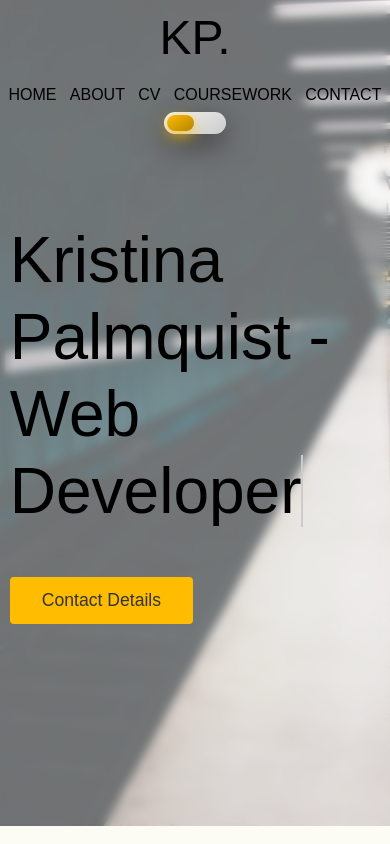
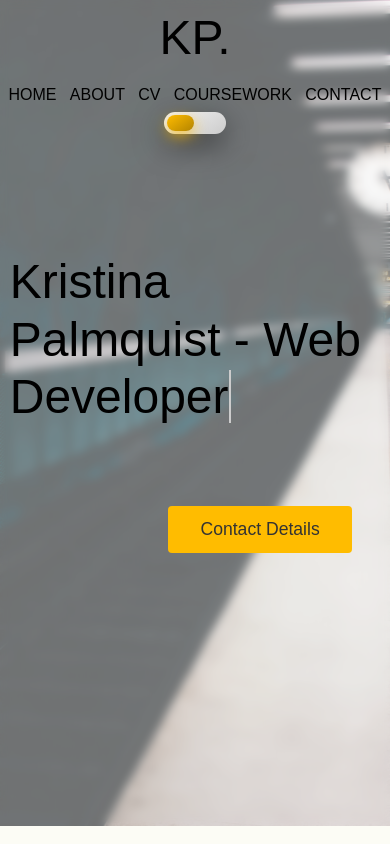
Before and after one commit to KristinaPalmquist/vanillaJSsite, a website: page dist/index.html in a window 390 px wide. Shown: the top 844 px of the page. Drawn offline with Linux system fonts and the light colour scheme; a web font is replaced by a local one.

Commit message:
Added social links

```diff
--- a/scss/main.scss
+++ b/scss/main.scss
@@ -378,9 +378,14 @@
 
     .container {
       display: grid;
+      // height: calc(100vh + 6rem);
+      height: 100%;
 
       #title-div {
-        margin-top: 35%;
+        position: absolute;
+        top: 30%;
+        margin-top: 10%;
+        // height: 50%;
         align-content: flex-start;
 
         #title {
@@ -392,9 +397,15 @@
       }
 
       #contact-div {
-        margin-top: 3rem;
+        position: absolute;
+        top: 70%;
+        width: 100%;
+        display: flex;
 
-        align-content: flex-end;
+        button {
+          margin-right: 3rem;
+          align-self: flex-end;
+        }
       }
     }
   }
@@ -451,6 +462,37 @@
     width: 100%;
     text-align: end;
     margin-bottom: 20vh;
+    a {
+      color: themed('link');
+      &:hover {
+        color: themed('hover');
+      }
+    }
+    .social {
+      margin-top: 2rem;
+      display: flex;
+      align-items: center;
+      justify-content: center;
+      a {
+        display: flex;
+        align-items: center;
+        justify-content: center;
+        height: 60px;
+        width: 60px;
+        border-radius: 50%;
+        &:hover {
+          background: themed('hover');
+          .fab {
+            color: themed('see-through-text');
+          }
+        }
+
+        .fab {
+          font-size: 1.7rem;
+          color: themed('text');
+        }
+      }
+    }
   }
 
   #cv {
@@ -497,22 +539,6 @@
         color: themed('footer-text');
       }
     }
-
-    //   .social .fab {
-    //     margin-right: 1rem;
-    //     border: 2px #fff solid;
-    //     border-radius: 50%;
-    //     height: 20px;
-    //     width: 20px;
-    //     line-height: 20px;
-    //     text-align: center;
-    //     padding: 0.5rem;
-
-    //     &:hover {
-    //       background: $main-color;
-    //     }
-    //   }
-    // }
   }
 
   // // Switch
--- a/scss/mobile.scss
+++ b/scss/mobile.scss
@@ -78,6 +78,8 @@
         height: calc(100vh + 10rem);
       }
     }
+
+
   }
 
   #contact {
@@ -152,10 +154,22 @@
           background-color: themed('mobile-overlay');
         }
       }
-      #title {
-        padding-top: 25%;
-        font-size: 3rem;
+      .container {
+        #title-div {
+          margin-top: 0;
+          #title {
+            padding-top: 0;
+            font-size: 3rem;
+          }
+        }
+        #contact-div {
+          top: 60%;
+          button {
+            align-self: center;
+          }
+        }
       }
+
     }
 
     #cv {
```
Also changed, not shown: dist/css/main.css, dist/css/mobile.css, dist/index.html, 2 other files.
